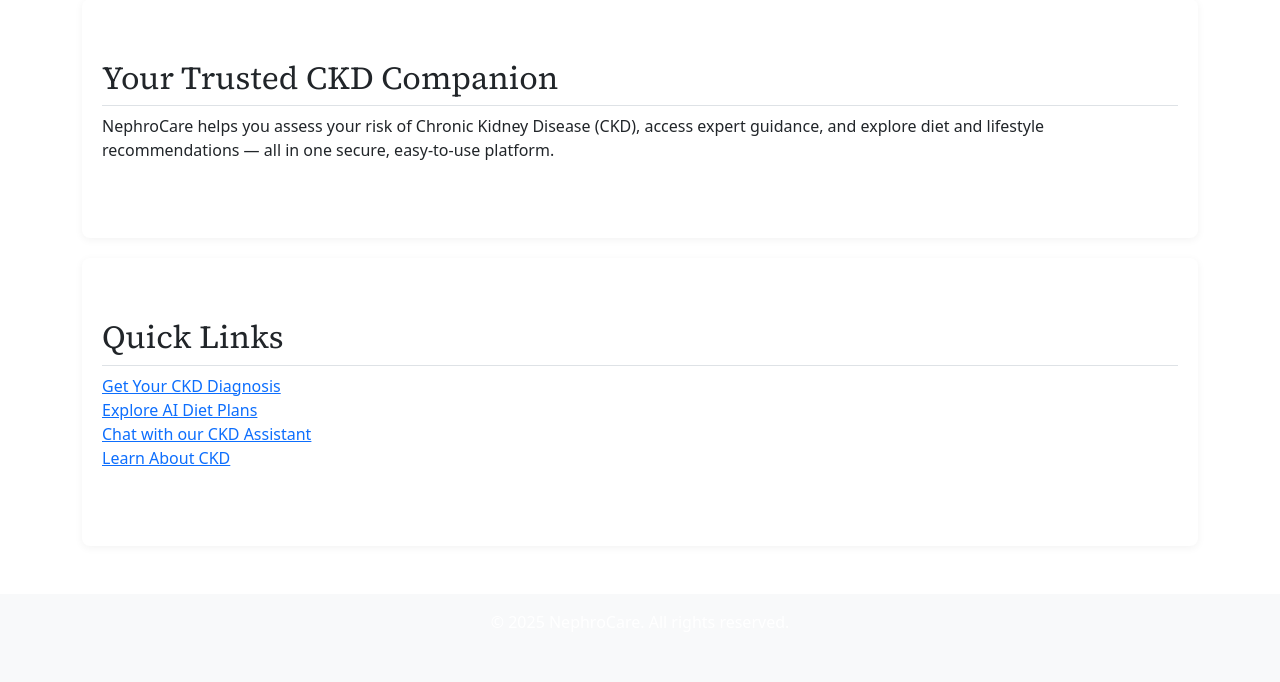
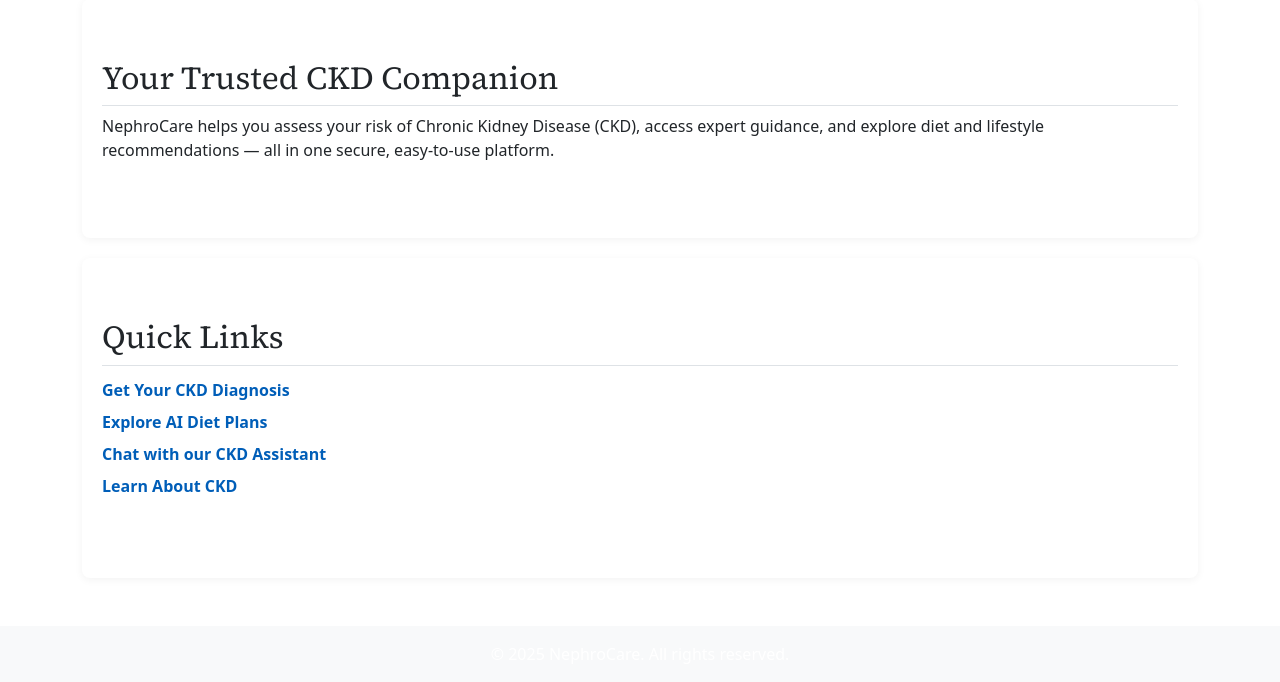
Before and after one commit to samanyuahuja/ckdinterface, a Flask app: page / in a window 1280 px wide. Shown: the part 273-955 px from the top of the page. Before the commit the page ends 739 px from the top, so only its background shows below. Run offline with Flask 2, Linux system fonts and the light colour scheme; parts of the project's set-up code (start-up, migrations or seed data) failed here and were passed over.

Commit message:
Update style.css

```diff
--- a/static/style.css
+++ b/static/style.css
@@ -144,3 +144,16 @@ input, button {
   font-weight: 600;
   color: #0056b3;
 }
+.ckd-link {
+  display: inline-block;
+  font-weight: 600;
+  color: #005eb8;
+  text-decoration: none;
+  padding: 4px 0;
+  transition: color 0.3s ease, text-decoration 0.3s ease;
+}
+
+.ckd-link:hover {
+  color: #003d80;
+  text-decoration: underline;
+}
```
